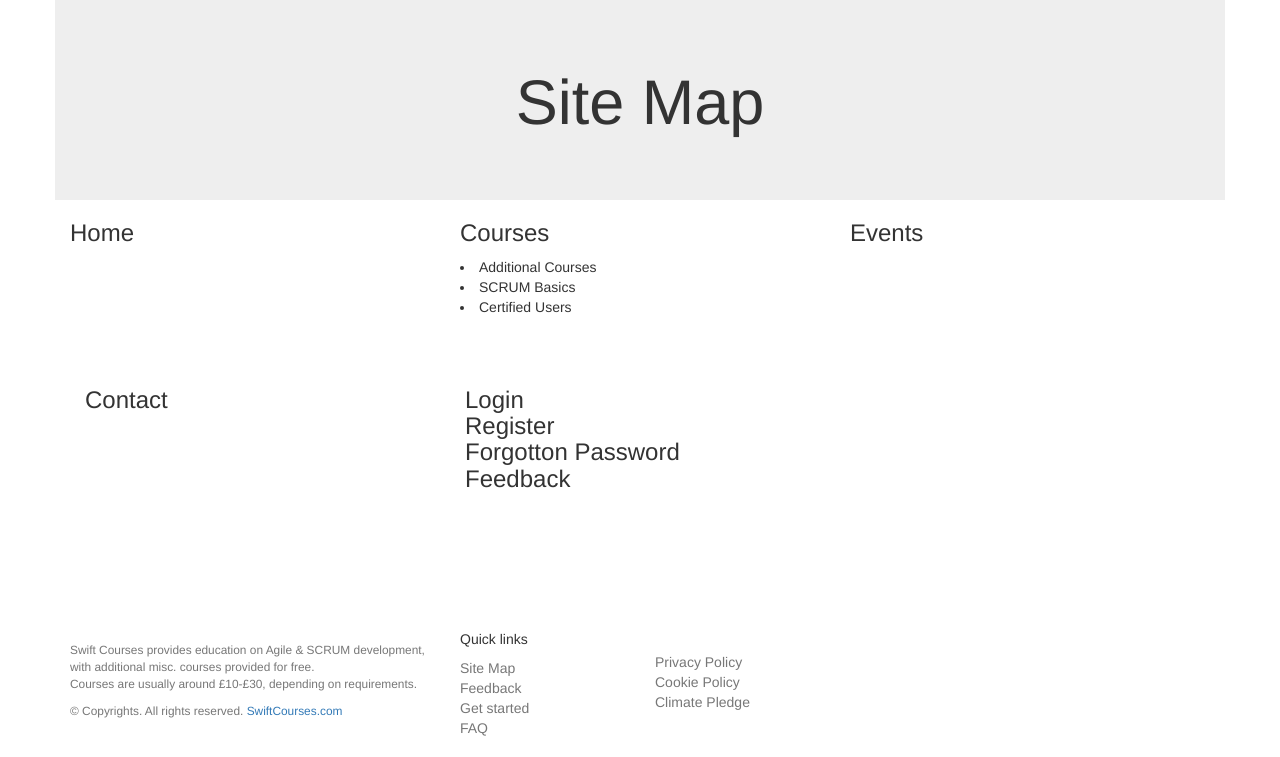
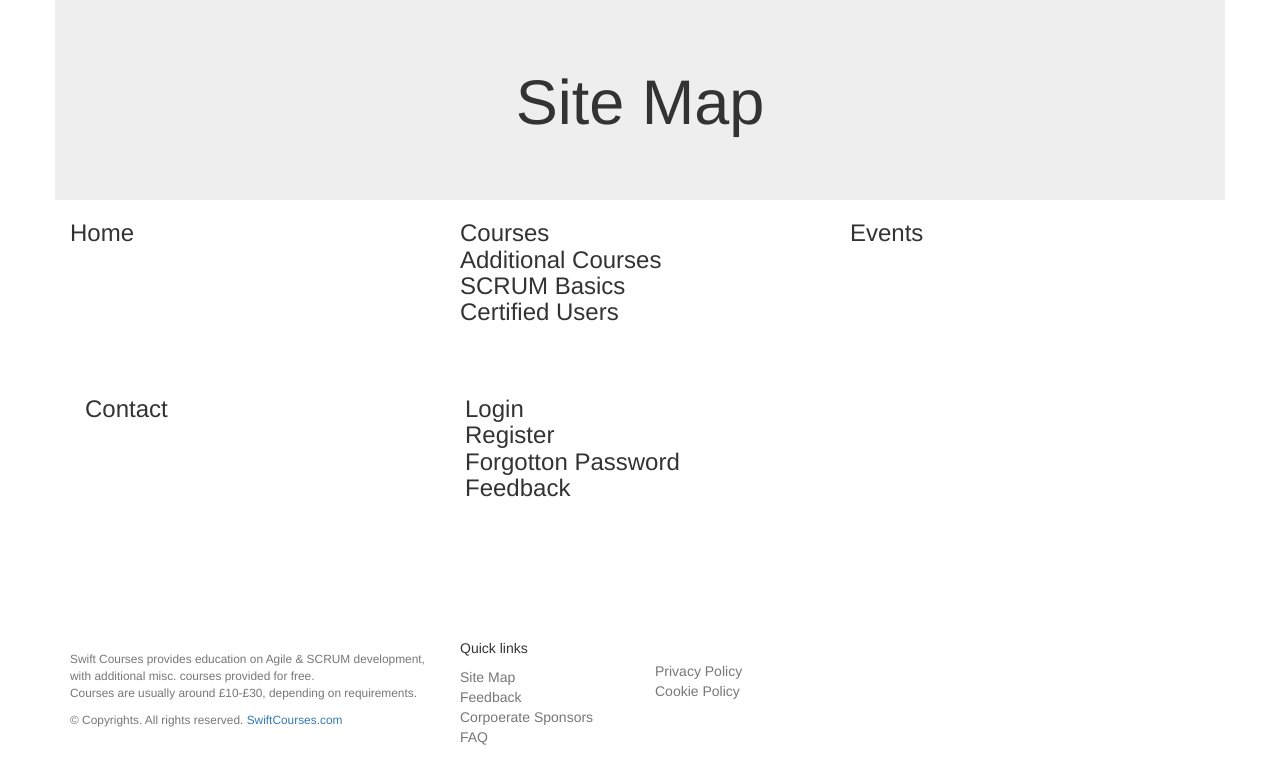
Before and after one commit to Void-Stag/Flask-Assessment, a Flask app: page /sitemap in a window 1280 px wide. Shown: the part 52-809 px from the top of the page. Before the commit the page ends 788 px from the top, so only its background shows below. Run offline with Flask 3, Linux system fonts and the light colour scheme; parts of the project's set-up code (start-up, migrations or seed data) failed here and were passed over; some libraries are stand-ins or nearby versions.

Commit message:
footer  and sitemap edit

```diff
--- a/App3_Scrum_080222/app/static/css/styles.css
+++ b/App3_Scrum_080222/app/static/css/styles.css
@@ -74,10 +74,6 @@ h3.sitem{
         text-align: left;
 }
 
-p.sitem{
-        list-style-type: none;
-        text-align: left;
-}
 
 h3.trainame{
         padding-left: 100px;
--- a/App3_Scrum_080222/app/templates/base.html
+++ b/App3_Scrum_080222/app/templates/base.html
@@ -101,7 +101,7 @@
                     <ul class="list-unstyled text-muted">
                         <li><a href="{{ url_for('main.sitemap') }}">Site Map</a></li>
                         <li><a href="{{ url_for('main.improvements') }}">Feedback</a></li>
-                        <li><a href="#">Get started</a></li>
+                        <li><a href="#">Corpoerate Sponsors</a></li>
                         <li><a href="{{ url_for('main.faq') }}">FAQ</a></li>
                     </ul>
                 </div>
@@ -110,7 +110,6 @@
                     <ul class="list-unstyled text-muted">
                         <li><a href="#">Privacy Policy</a></li>
                         <li><a href="{{ url_for('main.cookie_policy') }}">Cookie Policy</a></li>
-                        <li><a href="#">Climate Pledge</a></li>
                     </ul>
                 </div>
             </div>
--- a/App3_Scrum_080222/app/templates/sitemap.html
+++ b/App3_Scrum_080222/app/templates/sitemap.html
@@ -15,10 +15,10 @@
 
       </div>
       <div class="col-sm-4">
-        <h3 class="sitem"><li><a href="{{ url_for('main.course') }}" >Courses</a></li></h3>
-        <p class="sitem"><li><a href="{{ url_for('main.addcourse') }}" >Additional Courses</a></li>
+        <h3 class="sitem"><li><a href="{{ url_for('main.course') }}" >Courses</a></li>
+        <li><a href="{{ url_for('main.addcourse') }}" >Additional Courses</a></li>
         <li><a href="{{ url_for('main.basicscrum') }}" >SCRUM Basics</a></li>
-        <li><a href="{{ url_for('main.users') }}" >Certified Users</a></li></p>
+        <li><a href="{{ url_for('main.users') }}" >Certified Users</a></li></h3>
 
       </div>
       <div class="col-sm-4">
```
